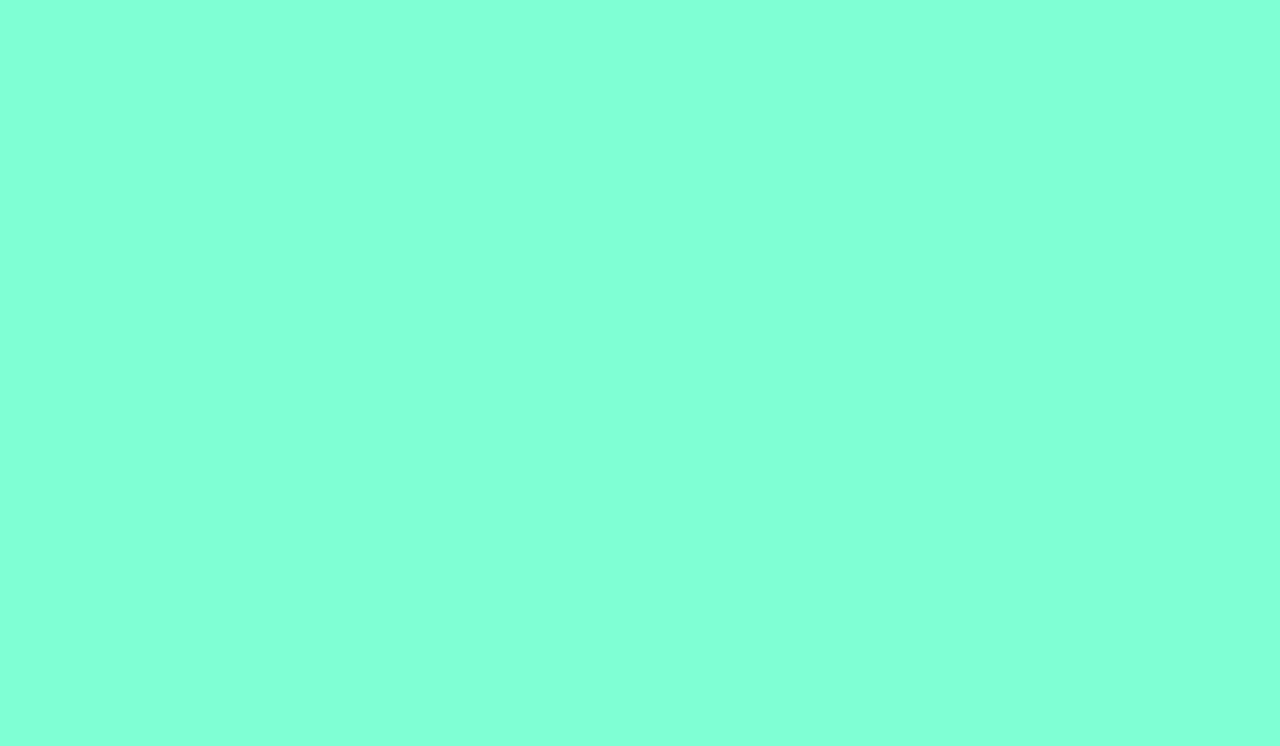
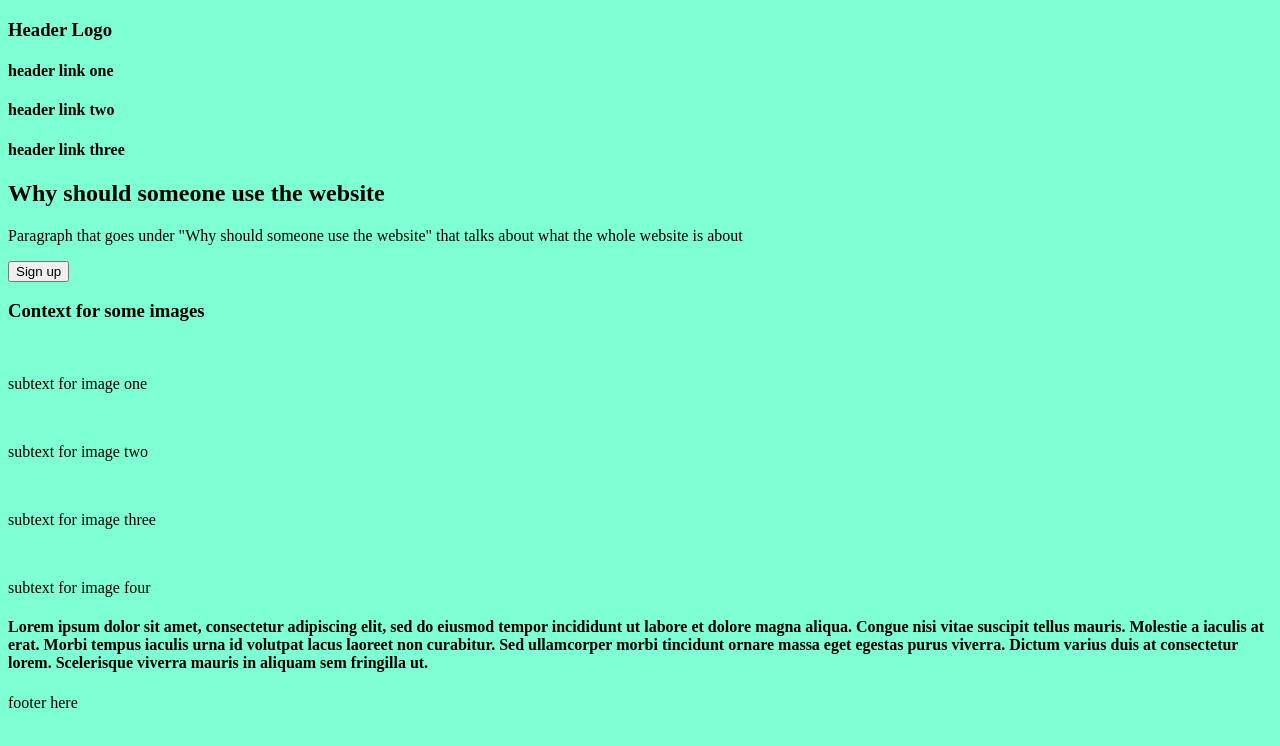
Before and after one commit to todiplayer3k/git_test, a plain HTML site: page index.html in a window 1280 px wide. Drawn offline with Linux system fonts and the light colour scheme.

Commit message:
Added some basic html

```diff
--- a/index.html
+++ b/index.html
@@ -6,7 +6,23 @@
         <link rel="stylesheet" href="style.css">
     </head>
     <body>
-
-
+        <h3>Header Logo</h3>
+        <h4>header link one</h4>
+        <h4>header link two</h4>
+        <h4>header link three</h4>
+        <h2>Why should someone use the website</h2>
+        <p>Paragraph that goes under "Why should someone use the website" that talks about what the whole website is about</p>
+        <button>Sign up</button>
+        <h3>Context for some images</h3>
+        <img>
+        <p>subtext for image one</p>
+        <img>
+        <p>subtext for image two</p>
+        <img>
+        <p>subtext for image three</p>
+        <img>
+        <p>subtext for image four</p>
+        <h4>Lorem ipsum dolor sit amet, consectetur adipiscing elit, sed do eiusmod tempor incididunt ut labore et dolore magna aliqua. Congue nisi vitae suscipit tellus mauris. Molestie a iaculis at erat. Morbi tempus iaculis urna id volutpat lacus laoreet non curabitur. Sed ullamcorper morbi tincidunt ornare massa eget egestas purus viverra. Dictum varius duis at consectetur lorem. Scelerisque viverra mauris in aliquam sem fringilla ut.</h4>
+        <footer>footer here</footer>
     </body>
 </html>
```
